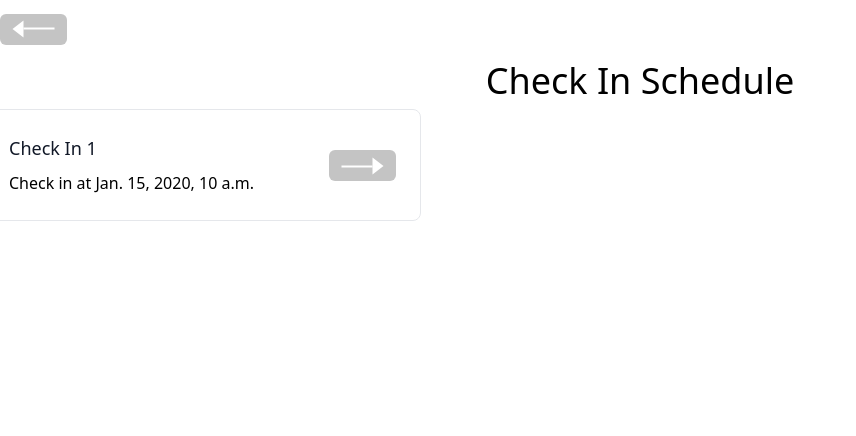
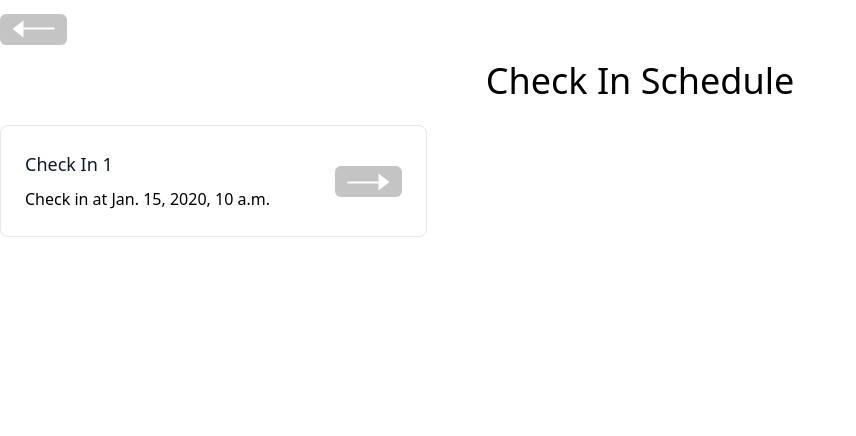
Before and after one commit to slammer1870/femalefightnutritionist, a Django app: template orders/templates/orders/order_checkin_list.html in a window 1280 px wide. Shown: the part 82-518 px from the top of the page, without its empty margins (0-856 px from the left). Run offline with Django 4.2, Linux system fonts and the light colour scheme; the template is opened without the code that fills it: most values are stand-ins (such as "Sample title", 1, 10 or a date in 2020); some libraries are stand-ins or nearby versions.

Commit message:
fix: padding

```diff
--- a/orders/templates/orders/order_checkin_list.html
+++ b/orders/templates/orders/order_checkin_list.html
@@ -1,7 +1,7 @@
 {% extends 'orders/order_layout.html' %}{% block body %}
 <div>
     <h1 class="text-4xl text-center mb-4">Check In Schedule</h1>
-    <div class="flex flex-wrap -m-4">
+    <div class="flex flex-wrap -m-4 p-4">
       {% if object_list %}
         {% for checkin in object_list %}
         <a href={% url 'orders:checkin-form' pk=pk id=checkin.id %} class="xl:w-1/3 md:w-1/2 w-full py-2">
@@ -65,9 +65,7 @@
         </a>
         {% endfor %}
         {% else %}
-          <div class="p-4">
             <p>It looks like you have not been assigned any check ins yet, your schedule should appear here shortly!</p>
-          </div>
         {% endif %}
     </div>
   </div>
```
